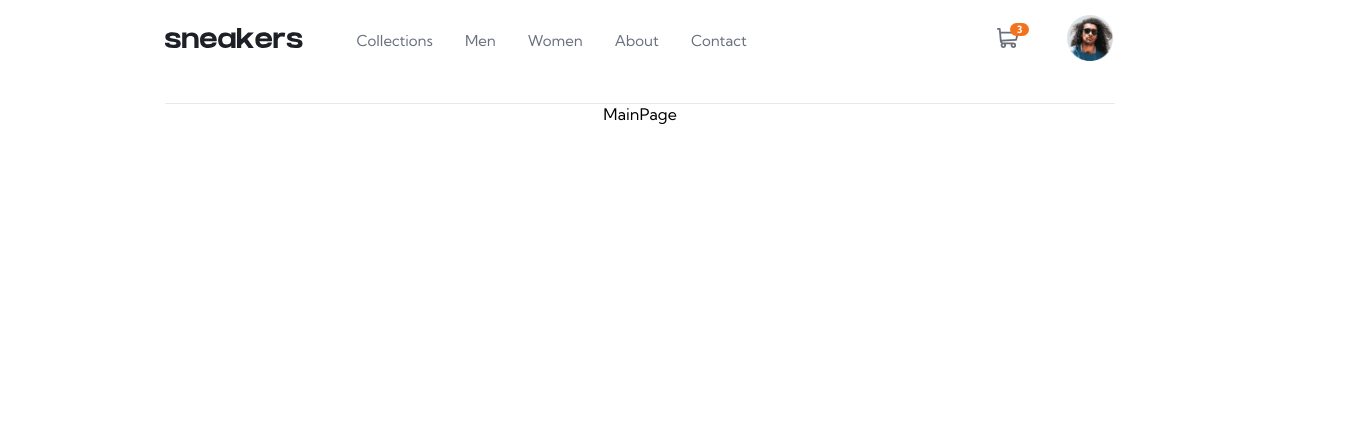
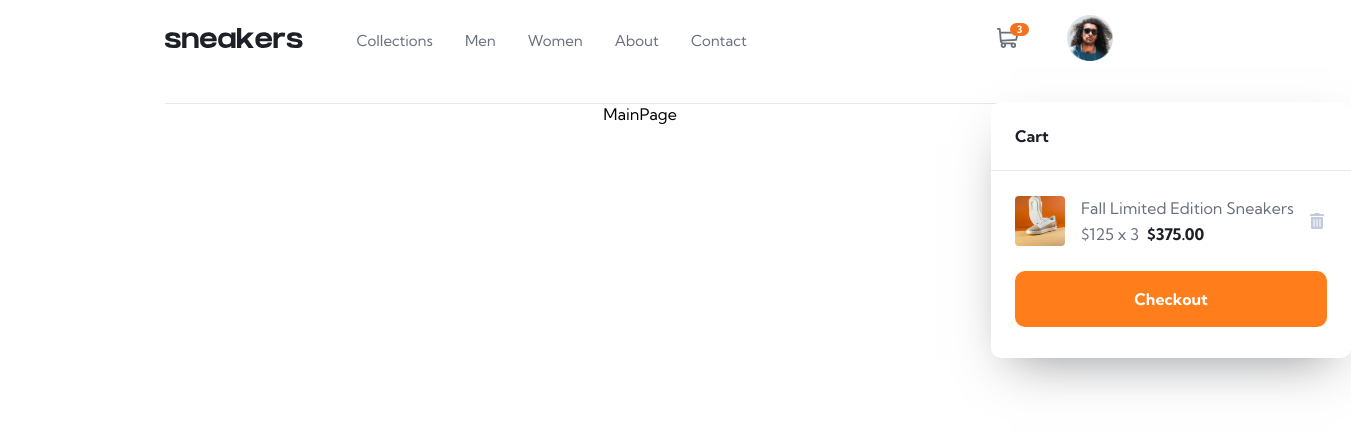
Before and after one commit to caarlosdamian/ecommerce-product-page, a React (Vite) app: page / in a window 1280 px wide. Shown: the top 430 px of the page, 1351 px wide, since content can reach past the window. Built offline with nearby package versions, Linux system fonts and the light colour scheme.

Commit message:
pending(components): cart component;

```diff
--- a/src/assets/index.ts
+++ b/src/assets/index.ts
@@ -3,5 +3,7 @@ import logo from './logo.svg';
 import cart from './icon-cart.svg';
 import close from './icon-close.svg';
 import avatar from './image-avatar.png';
+import deleteIcon from './icon-delete.svg';
+import thumbnail1 from './image-product-1-thumbnail.jpg';
 
-export { hamburger, logo, cart, avatar, close };
+export { hamburger, logo, cart, avatar, close, thumbnail1, deleteIcon };
--- a/src/common/App.tsx
+++ b/src/common/App.tsx
@@ -1,4 +1,4 @@
-import { Header, Sidebar } from '../components';
+import { Cart, Header, Sidebar } from '../components';
 import { SidebarProvider } from '../context/sidebarContext';
 
 const App = () => {
--- /dev/null
+++ b/src/components/cart/Cart.module.css
@@ -0,0 +1,102 @@
+.container {
+    position: absolute;
+    border-radius: 10px;
+    background: #FFF;
+    box-shadow: 0px 20px 50px -20px rgba(29, 32, 38, 0.50);
+    width: 360px;
+    height: 256px;
+    margin: auto;
+    left: 0;
+    right: 0;
+    top: 74px;
+    display: flex;
+    flex-direction: column;
+}
+
+.header {
+    padding: 24px;
+    border-bottom: 1px solid #E4E9F2;
+}
+
+.title {
+    color: #1D2026;
+    font-size: 16px;
+    font-weight: 700;
+    line-height: normal;
+}
+
+.content {
+    padding: 24px;
+    display: flex;
+    flex-direction: column;
+    gap: 24px;
+}
+
+.item__container {
+    display: flex;
+    gap: 16px;
+    align-items: center;
+}
+
+.thumbnail {
+    border-radius: 4px;
+    height: 50px;
+    width: 50px;
+}
+
+.item__info {
+    display: flex;
+    flex-direction: column;
+}
+
+.item__info--title,
+.quantity {
+    color: #69707D;
+    font-size: 16px;
+    font-weight: 400;
+    line-height: 26px;
+}
+
+.total {
+    color: #1D2026;
+    font-size: 16px;
+    font-weight: 700;
+    line-height: 26px;
+}
+
+.item__info--desc {
+    display: flex;
+    gap: 8px;
+}
+
+.delete {
+    width: 14px;
+    height: 16px;
+    object-fit: cover;
+}
+
+.button {
+    padding: 22px;
+    border-radius: 10px;
+    background: #FF7E1B;
+    color: #FFF;
+    font-size: 16px;
+    font-weight: 700;
+    line-height: normal;
+    outline: none;
+    border: none;
+    width: 100%;
+    max-height: 56px;
+    display: flex;
+    align-items: center;
+    justify-content: center;
+}
+
+@media (min-width: 1024px) {
+
+    .container {
+        left: 826px;
+        top: 74px;
+    }
+
+}
--- /dev/null
+++ b/src/components/cart/Cart.tsx
@@ -0,0 +1,26 @@
+import { deleteIcon, thumbnail1 } from '../../assets';
+import styles from './Cart.module.css';
+
+export const Cart = () => {
+  return (
+    <section className={styles.container}>
+      <section className={styles.header}>
+        <span className={styles.title}>Cart</span>
+      </section>
+      <section className={styles.content}>
+        <section className={styles.item__container}>
+          <img src={thumbnail1} alt="thumbnail1"  className={styles.thumbnail}/>
+          <section className={styles.item__info}>
+            <p className={styles['item__info--title']}>Fall Limited Edition Sneakers</p>
+            <section className={styles['item__info--desc']}>
+              <p className={styles.quantity}>$125 x 3</p>
+              <p className={styles.total}>$375.00</p>
+            </section>
+          </section>
+          <img src={deleteIcon} alt="deleteIcon" className={styles.delete} />
+        </section>
+        <button className={styles.button}>Checkout</button>
+      </section>
+    </section>
+  );
+};
--- a/src/components/header/Header.module.css
+++ b/src/components/header/Header.module.css
@@ -3,6 +3,7 @@
     display: flex;
     align-items: center;
     justify-content: space-between;
+    position: relative;
 }
 
 .container__left,
--- a/src/components/header/Header.tsx
+++ b/src/components/header/Header.tsx
@@ -2,6 +2,7 @@ import styles from './Header.module.css';
 import { avatar, cart, hamburger, logo } from '../../assets';
 import { categoriesInfo } from '../../utils/headerUtils';
 import { useSidebarContext } from '../../context/sidebarContext';
+import { Cart } from '..';
 
 export const Header = () => {
   const { handleToggle } = useSidebarContext();
@@ -27,6 +28,7 @@ export const Header = () => {
         </div>
         <img src={avatar} alt="avatar" className={styles.avatar} />
       </div>
+      <Cart/>
     </section>
   );
 };
--- a/src/components/index.ts
+++ b/src/components/index.ts
@@ -1,2 +1,3 @@
 export { Header } from './header/Header';
 export { Sidebar } from './sidebar/Sidebar';
+export { Cart } from './cart/Cart';
```
